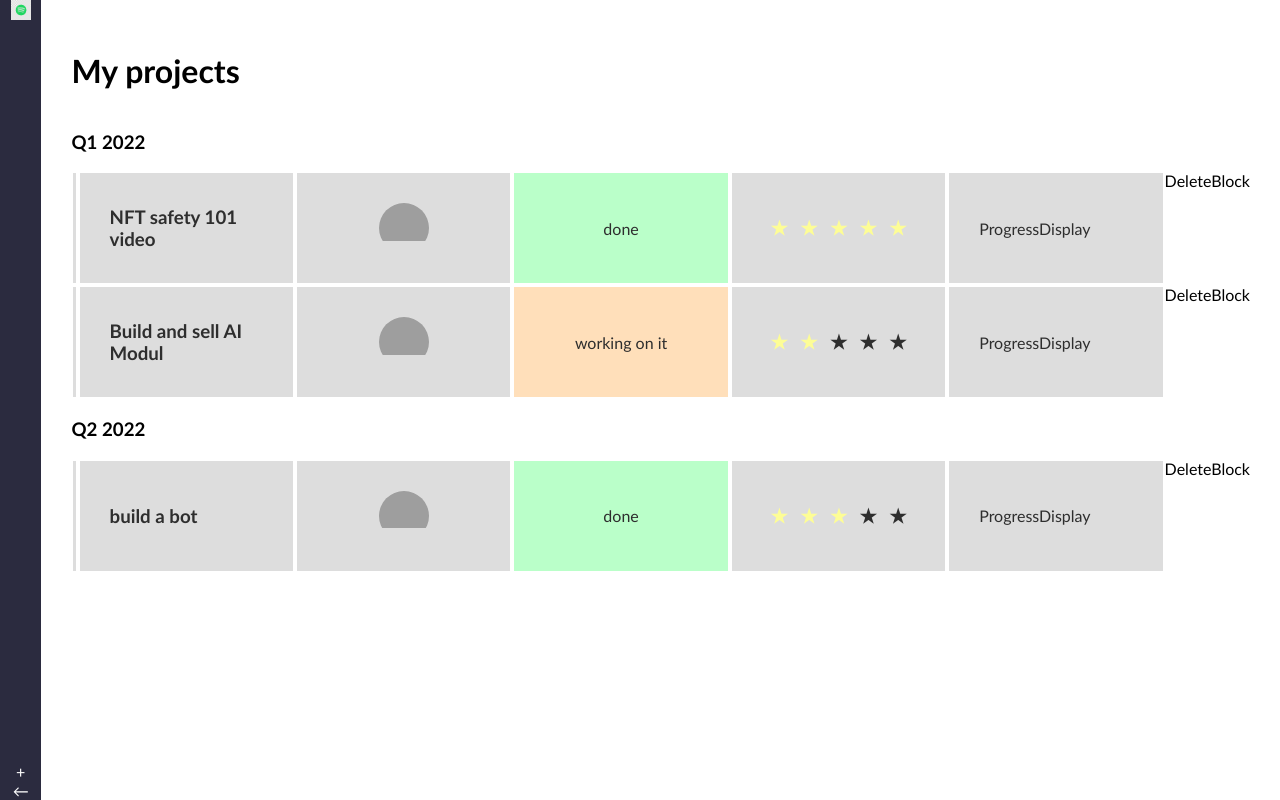
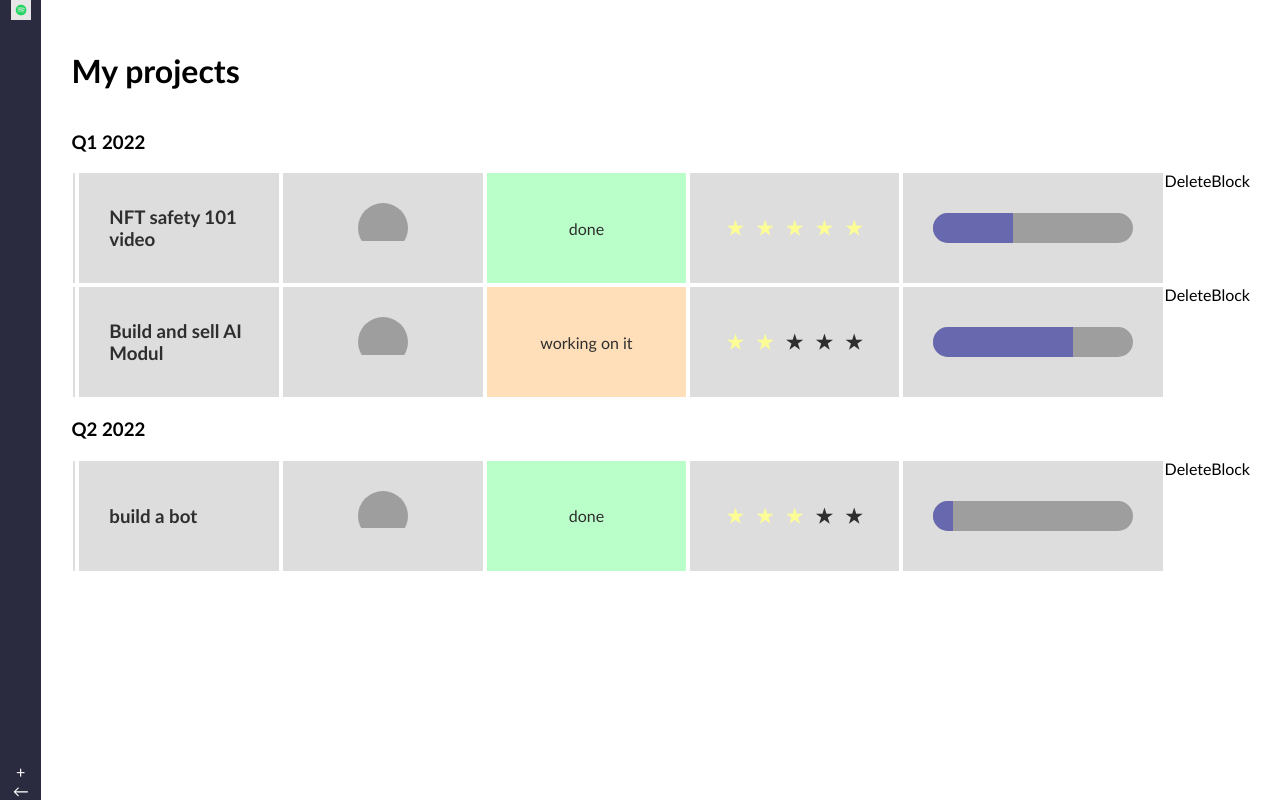
Before and after one commit to Shadi38/monday-clone, a React (Create React App) app in the folder monday-clone/: page / in a window 1280 px wide. Built offline with nearby package versions, Linux system fonts and the light colour scheme; grey boxes are pictures that could not be loaded.

Commit message:
progressDisplay was completed

```diff
--- a/monday-clone/src/components/ProgressDisplay.js
+++ b/monday-clone/src/components/ProgressDisplay.js
@@ -1,7 +1,12 @@
-const ProgressDisplay = ()=>{
+const ProgressDisplay = ({progress})=>{
     return(
-        <div>
-           ProgressDisplay
+        <div className="progress-display">
+          <div className="progress-bar">
+            <div className="progress-indicator"
+            style={{width : progress+'%'}}>
+
+            </div>
+          </div>
         </div>
     )
     }
--- a/monday-clone/src/components/TicketCard.js
+++ b/monday-clone/src/components/TicketCard.js
@@ -14,7 +14,7 @@
              <AvatarDisplay ticket={ticket}/>
              <StatusDisplay status={ticket.status}/>
              <PriorityDisplay priority={ticket.priority}/>
-             <ProgressDisplay/>
+             <ProgressDisplay progress={ticket.progress}/>
           </Link>
           <DeleteBlock/>
         </div>
--- a/monday-clone/src/index.css
+++ b/monday-clone/src/index.css
@@ -99,3 +99,17 @@
     margin: 7px;
     padding: 0px;
 }
+.ticket-card .progress-display{
+    min-width: 200px;
+}
+.ticket-card .progress-bar{
+    width: 100%;
+    height: 30px;
+    background-color: rgb(158,158,158);
+    border-radius: 15px;
+    overflow: hidden;
+}
+.ticket-card .progress-bar .progress-indicator{
+    background-color: rgb(104,104,175);
+    height: 100%;
+}
```
